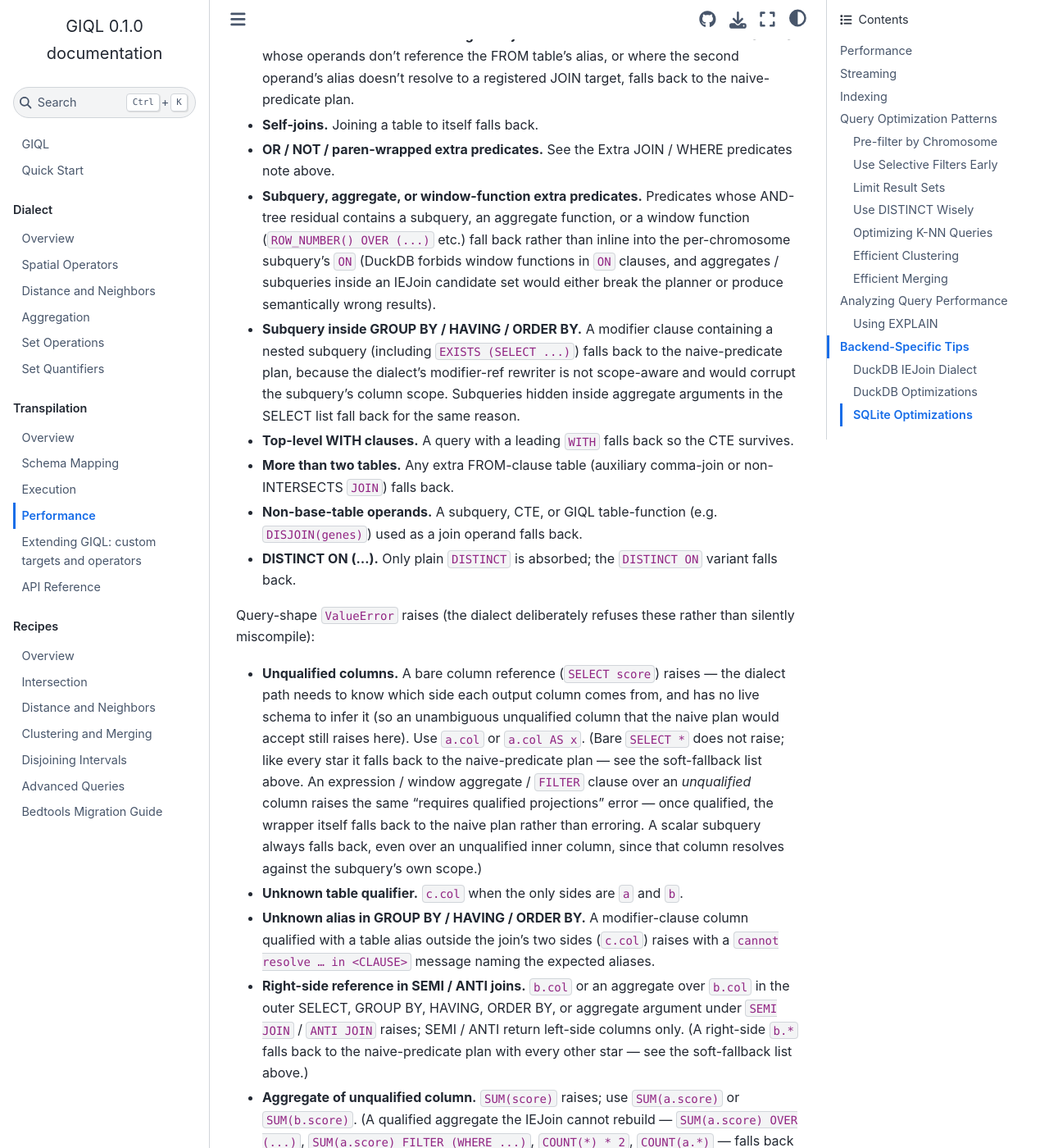
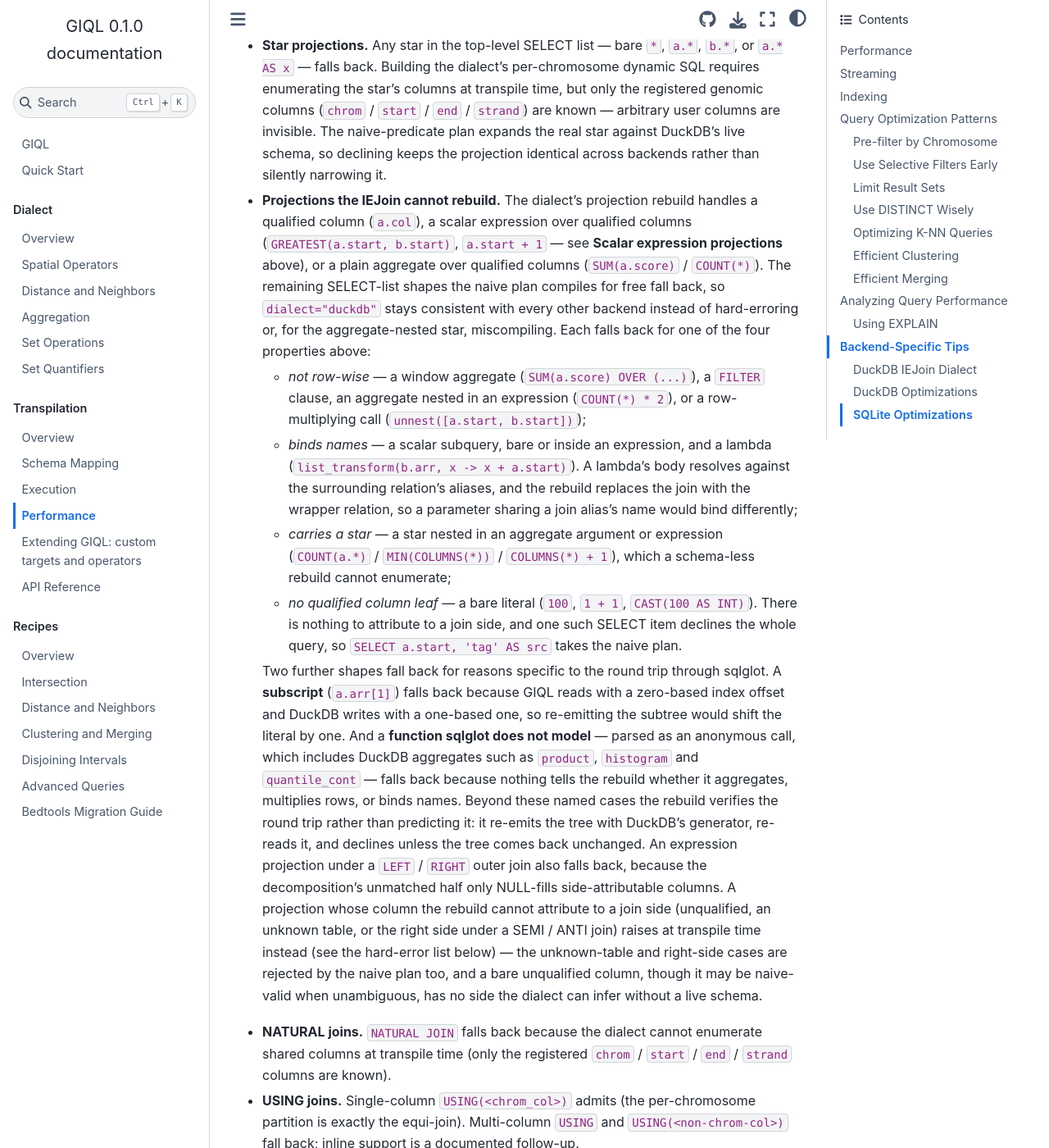
Before and after one commit to abdenlab/giql, a Sphinx documentation site: the page built from docs/transpilation/performance.rst, in a window 1280 px wide and 1400 px high, scrolled down 12147 px. Shown: the whole window at 82% size. Built offline with Sphinx 7.4.7 and the Sphinx Book theme 1.1.4, drawn with Linux system fonts in a browser that asks for light colours; some of the changed text lies outside the part shown.

Commit message:
docs: Move expression projections onto the supported dialect list
The guide listed an expression among the shapes that fall back, which is
now the opposite of what the dialect does, and a caller reading it would
spell out a clipped overlap span expecting the naive predicate and get
the fast path instead. Expression projections join the decorations the
dialect absorbs, naming the bedtools modes they serve and the synthesized
output name an unaliased one carries.

The fallback entry keeps the shapes that still decline and now says so
as a closed list rather than an open one, since the distinction between
a rebuildable expression and a wrapper the rebuild cannot express is the
whole of what a caller needs to predict the plan. Two boundaries are
stated where they would otherwise surprise: an expression under a LEFT
or RIGHT join still falls back, because the decomposition's unmatched
half only NULL-fills columns; and an unqualified column inside an
expression still raises, where the guide previously said every such
wrapper falls back once qualified.

```diff
--- a/docs/transpilation/performance.rst
+++ b/docs/transpilation/performance.rst
@@ -388,13 +388,14 @@
    rows = conn.execute(sql).fetchall()
 
 The dialect rewrites the whole query, so the supported shape is
-``SELECT <qualified non-star projections> FROM <base table>
-{INNER|SEMI|ANTI|LEFT|RIGHT} JOIN <base table> {ON|WHERE} <one
-column-to-column INTERSECTS>`` — the JOIN and the column-to-column
-``INTERSECTS`` are both required (literal-range ``INTERSECTS`` against a
-single table falls through to the default predicate generator). ``LEFT``
-and ``RIGHT`` accept ``ON`` only: the outer-join decomposition rejects any
-top-level ``WHERE``, for the reason given under **Outer joins** below.
+``SELECT <qualified columns, scalar expressions over them, or plain
+aggregates> FROM <base table> {INNER|SEMI|ANTI|LEFT|RIGHT} JOIN <base
+table> {ON|WHERE} <one column-to-column INTERSECTS>`` — the JOIN and the
+column-to-column ``INTERSECTS`` are both required (literal-range
+``INTERSECTS`` against a single table falls through to the default
+predicate generator). ``LEFT`` and ``RIGHT`` accept ``ON`` only: the
+outer-join decomposition rejects any top-level ``WHERE``, for the reason
+given under **Outer joins** below.
 
 **Join variants.** ``INNER JOIN`` is the default. ``SEMI JOIN`` returns
 distinct left rows that have at least one overlapping match; ``ANTI
@@ -516,6 +517,44 @@
   a.col)``, ...) are appended to the outer SELECT. Aggregate arguments
   must be table-qualified (``COUNT(*)`` and ``COUNT(a.col)`` are both
   accepted).
+- **Scalar expression projections.** A SELECT-list expression keeps the
+  IEJoin plan when four properties hold: it is row-wise, it binds no
+  names, it carries no star, and at least one leaf is a qualified column.
+  ``GREATEST(a.start, b.start)``,
+  ``LEAST(a."end", b."end") - GREATEST(a.start, b.start)``,
+  ``a.start + 1``, a ``CASE``, a cast, string concatenation, a comparison,
+  and the ordinary scalar functions (``COALESCE``, ``LENGTH``, ``UPPER``,
+  ``SUBSTRING``, ``DATE_TRUNC``, ...) all qualify. Each leaf column is
+  projected into the per-chromosome subquery and the expression is rebuilt
+  on the outer SELECT over those inner columns, so the join itself is
+  untouched. This is what puts the ``bedtools intersect`` default (clipped
+  overlap span) and ``-wo`` (pairs plus overlap width) shapes on the fast
+  path.
+
+  The leaves rather than the computed value go inward deliberately.
+  Computing the expression inside the subquery would narrow the wrapper
+  relation, but the session-variable name is a content digest of that
+  subquery's SQL, so the expression's text would fold into the digest and
+  ``a.start + 1`` / ``a.start + 2`` / ... would each mint a distinct
+  ``SET VARIABLE`` on a long-lived connection — trading the bounded
+  variable set above for an unbounded one. Leaf dedup means the bedtools
+  shapes pay nothing for this, since they already project their leaves as
+  plain columns.
+
+  An aliased expression keeps its alias; an unaliased one is named
+  ``__giql_expr_<n>`` by position, as an unaliased aggregate is named
+  ``__giql_agg_<n>``, because DuckDB's automatic name would be derived
+  from the rewritten text. A synthesized name is chosen around the names
+  the caller wrote, so it never duplicates one — DuckDB accepts duplicate
+  result-column names silently, which would make ``fetchdf()`` and any
+  name-keyed access collapse or shadow a column. Two same-named *user*
+  columns (``SELECT a.start, b.start``) are left as the caller wrote them,
+  because the naive plan reports the duplicate too.
+
+  A projection failing any of the four properties falls back; see
+  **Projections the IEJoin cannot rebuild** below. Under a ``LEFT`` /
+  ``RIGHT`` outer join an expression projection still declines, since the
+  decomposition's unmatched half only NULL-fills columns.
 - **Extra JOIN / WHERE predicates.** Additional non-INTERSECTS
   predicates ANDed onto the join ON or WHERE (e.g. ``a.score >
   b.score`` or ``WHERE a.score > 100``) are inlined into each
@@ -570,16 +609,46 @@
   star against DuckDB's live schema, so declining keeps the projection
   identical across backends rather than silently narrowing it.
 - **Projections the IEJoin cannot rebuild.** The dialect's projection
-  rebuild handles a qualified column (``a.col``) or a plain aggregate
-  over qualified columns (``SUM(a.score)`` / ``COUNT(*)``). Any other
-  SELECT-list shape the naive plan compiles for free — an expression
-  (``a.start + 1``), a window aggregate (``SUM(a.score) OVER (...)``), a
-  ``FILTER`` clause, a scalar subquery, an aggregate nested in an
-  expression (``COUNT(*) * 2``), a bare literal, or a star nested in an
-  aggregate argument (``COUNT(a.*)`` / ``MIN(COLUMNS(*))``) — falls back,
-  so ``dialect="duckdb"`` stays consistent with every other backend
-  instead of hard-erroring or, for the aggregate-nested star,
-  miscompiling. A projection whose column the rebuild cannot attribute to
+  rebuild handles a qualified column (``a.col``), a scalar expression
+  over qualified columns (``GREATEST(a.start, b.start)``, ``a.start + 1``
+  — see **Scalar expression projections** above), or a plain aggregate
+  over qualified columns (``SUM(a.score)`` / ``COUNT(*)``). The remaining
+  SELECT-list shapes the naive plan compiles for free fall back, so
+  ``dialect="duckdb"`` stays consistent with every other backend instead
+  of hard-erroring or, for the aggregate-nested star, miscompiling. Each
+  falls back for one of the four properties above:
+
+  - *not row-wise* — a window aggregate (``SUM(a.score) OVER (...)``), a
+    ``FILTER`` clause, an aggregate nested in an expression
+    (``COUNT(*) * 2``), or a row-multiplying call
+    (``unnest([a.start, b.start])``);
+  - *binds names* — a scalar subquery, bare or inside an expression, and a
+    lambda (``list_transform(b.arr, x -> x + a.start)``). A lambda's body
+    resolves against the surrounding relation's aliases, and the rebuild
+    replaces the join with the wrapper relation, so a parameter sharing a
+    join alias's name would bind differently;
+  - *carries a star* — a star nested in an aggregate argument or
+    expression (``COUNT(a.*)`` / ``MIN(COLUMNS(*))`` / ``COLUMNS(*) + 1``),
+    which a schema-less rebuild cannot enumerate;
+  - *no qualified column leaf* — a bare literal (``100``, ``1 + 1``,
+    ``CAST(100 AS INT)``). There is nothing to attribute to a join side,
+    and one such SELECT item declines the whole query, so
+    ``SELECT a.start, 'tag' AS src`` takes the naive plan.
+
+  Two further shapes fall back for reasons specific to the round trip
+  through sqlglot. A **subscript** (``a.arr[1]``) falls back because GIQL
+  reads with a zero-based index offset and DuckDB writes with a one-based
+  one, so re-emitting the subtree would shift the literal by one. And a
+  **function sqlglot does not model** — parsed as an anonymous call, which
+  includes DuckDB aggregates such as ``product``, ``histogram`` and
+  ``quantile_cont`` — falls back because nothing tells the rebuild whether
+  it aggregates, multiplies rows, or binds names. Beyond these named
+  cases the rebuild verifies the round trip rather than predicting it: it
+  re-emits the tree with DuckDB's generator, re-reads it, and declines
+  unless the tree comes back unchanged. An expression projection under
+  a ``LEFT`` / ``RIGHT`` outer join also falls back, because the
+  decomposition's unmatched half only NULL-fills side-attributable
+  columns. A projection whose column the rebuild cannot attribute to
   a join side (unqualified, an unknown table, or the right side under a
   SEMI / ANTI join) raises at transpile time instead (see the hard-error
   list below) — the unknown-table and right-side cases are rejected by the
@@ -637,12 +706,17 @@
   every star it falls back to the naive-predicate plan — see the
   soft-fallback list above. An expression / window aggregate / ``FILTER``
   clause over an *unqualified* column raises the same "requires qualified
-  projections" error — once qualified, the wrapper itself falls back to the
-  naive plan rather than erroring. A scalar subquery always falls back, even
-  over an unqualified inner column, since that column resolves against the
-  subquery's own scope.)
+  projections" error — once qualified, a scalar expression is rebuilt on
+  the IEJoin path, and a window / ``FILTER`` wrapper falls back to the
+  naive plan rather than erroring. A scalar subquery always falls back,
+  even over an unqualified inner column, since that column resolves
+  against the subquery's own scope.)
+  Every one of these diagnostics names the offending *leaf* rather than
+  the projection around it, so ``GREATEST(a.start, c.start)`` reports
+  ``c.start`` instead of prescribing that a column already qualified be
+  qualified.
 - **Unknown table qualifier.** ``c.col`` when the only sides are ``a``
-  and ``b``.
+  and ``b``, at any depth inside an expression.
 - **Unknown alias in GROUP BY / HAVING / ORDER BY.** A modifier-clause
   column qualified with a table alias outside the join's two sides
   (``c.col``) raises with a ``cannot resolve … in <CLAUSE>`` message
@@ -653,6 +727,11 @@
   SEMI / ANTI return left-side columns only. (A right-side ``b.*`` falls
   back to the naive-predicate plan with every other star — see the
   soft-fallback list above.)
+- **Catalog- or schema-qualified column.** ``mycat.myschema.a.col``
+  raises, in a projection as well as in an extra predicate. The
+  alias-rewriter remaps ``a`` to the inner subquery's own ``a``, and the
+  ``mycat.myschema`` prefix would survive that rewrite and address a
+  different relation; the naive plan rejects the form at bind time too.
 - **Aggregate of unqualified column.** ``SUM(score)`` raises; use
   ``SUM(a.score)`` or ``SUM(b.score)``. (A qualified aggregate the IEJoin
   cannot rebuild — ``SUM(a.score) OVER (...)``, ``SUM(a.score) FILTER
```
